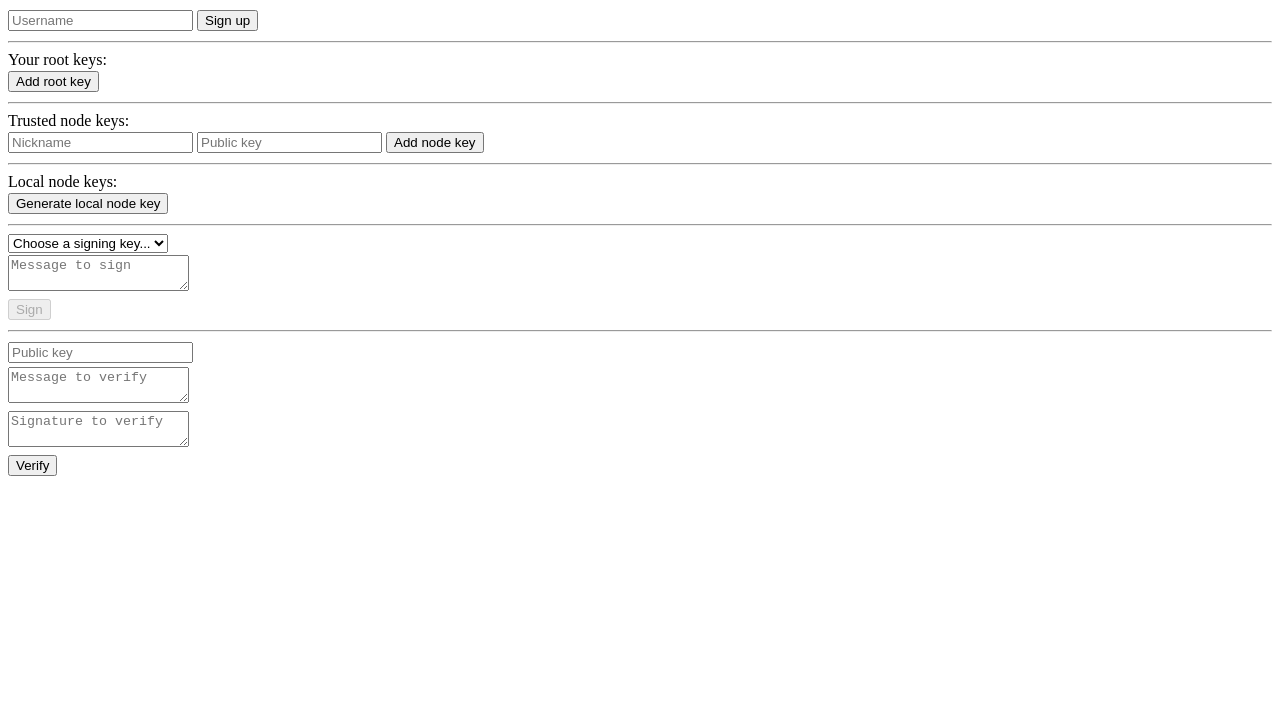
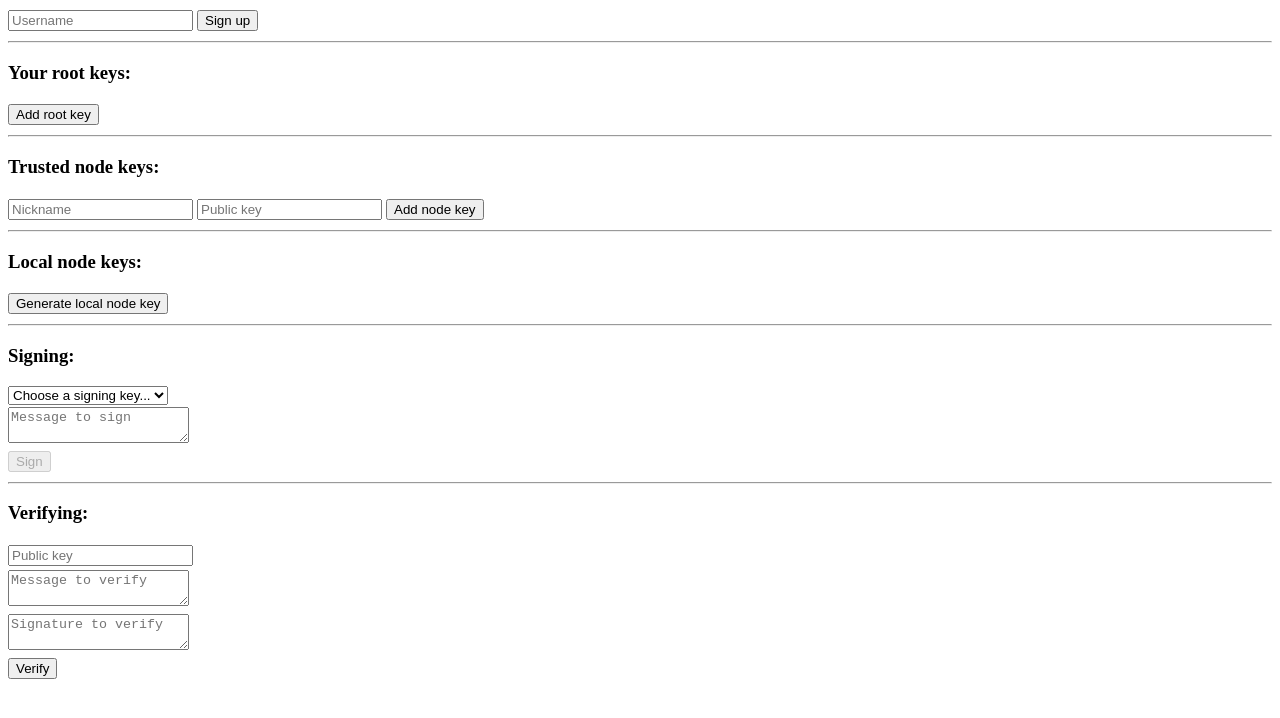
Before and after one commit to thingify-app/webauthn-signer, a website built with Parcel: page index.html in a window 1280 px wide. Built offline with nearby package versions, Linux system fonts and the light colour scheme.

Commit message:
Improve labelling of sections.

```diff
--- a/index.html
+++ b/index.html
@@ -19,7 +19,7 @@
         </div>
         <hr/>
         <div>
-            Your root keys:
+            <h3>Your root keys:</h3>
             <div id="yourRootKeys">Loading...</div>
         </div>
         <div>
@@ -27,7 +27,7 @@
         </div>
         <hr/>
         <div>
-            Trusted node keys:
+            <h3>Trusted node keys:</h3>
             <div id="trustedNodeKeys">Loading...</div>
         </div>
         <div>
@@ -37,12 +37,13 @@
         </div>
         <hr/>
         <div>
-            Local node keys:
+            <h3>Local node keys:</h3>
             <div id="localNodeKeys">Loading...</div>
             <button id="generateLocalNodeKey">Generate local node key</button>
         </div>
         <hr/>
         <div>
+            <h3>Signing:</h3>
             <select name="signingKey" id="signingKey">
                 <option value="">Choose a signing key...</option>
             </select>
@@ -52,6 +53,7 @@
         </div>
         <hr/>
         <div>
+            <h3>Verifying:</h3>
             <input type="text" id="publicKey" placeholder="Public key"/><br/>
             <textarea placeholder="Message to verify" id="messageToVerify"></textarea><br/>
             <textarea placeholder="Signature to verify" id="signatureToVerify"></textarea><br/>
```
